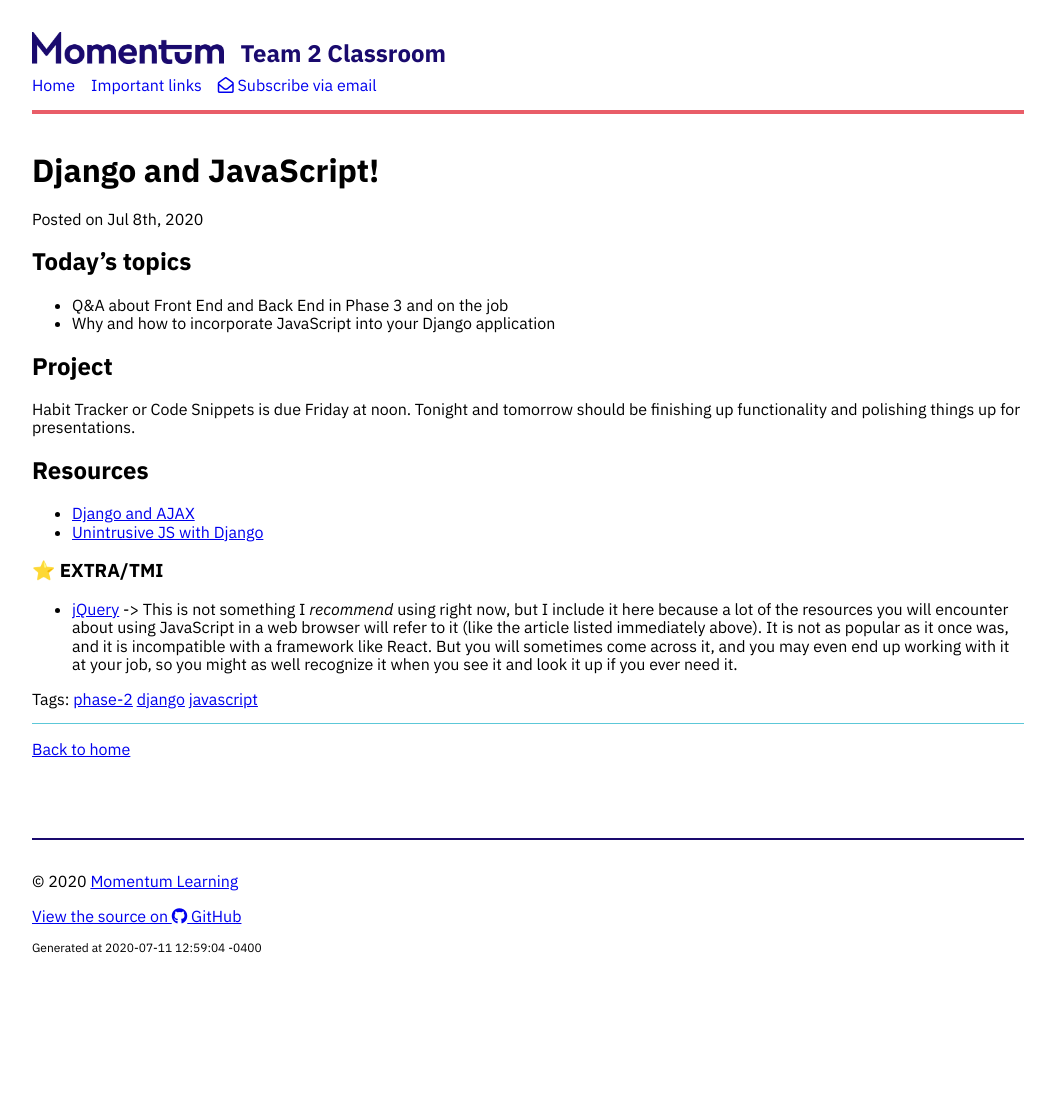
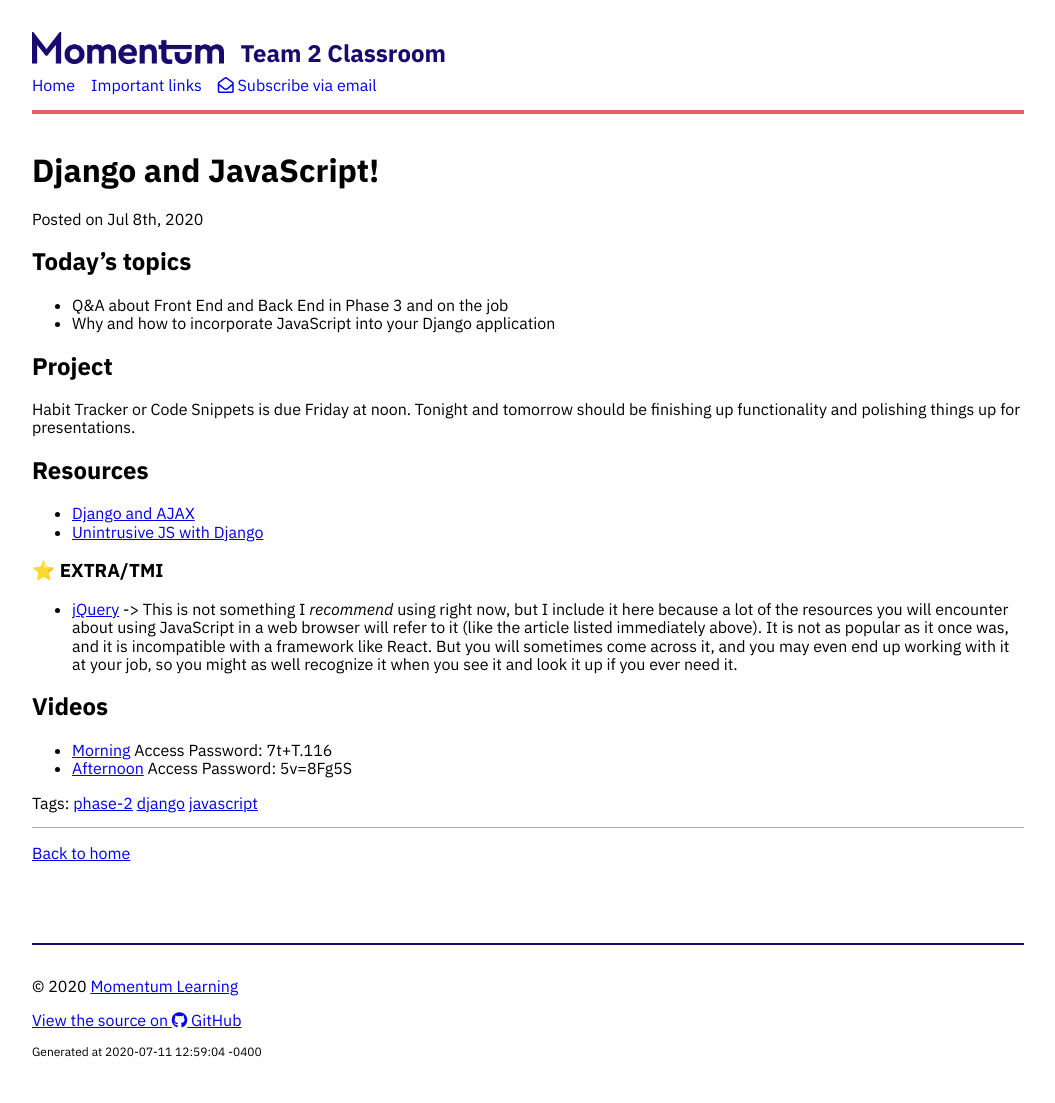
Before and after one commit to momentum-team-3/momentum-team-3.github.io, a Jekyll site: the page built from _posts/2020-07-08-django-and-js.md, in a window 1280 px wide. Shown: the whole page, without its empty margins (112-1167 px from the left). Built offline with Jekyll 4.4.1, drawn with Linux system fonts in a browser that asks for light colours; nearby versions of some CDN libraries; before the commit the page ends 999 px from its top, so only the background shows below that.

Commit message:
Add class videos

```diff
--- a/_posts/2020-07-08-django-and-js.md
+++ b/_posts/2020-07-08-django-and-js.md
@@ -21,3 +21,9 @@ Habit Tracker or Code Snippets is due Friday at noon. Tonight and tomorrow shoul
 ### ⭐ EXTRA/TMI
 
 - [jQuery](https://jquery.com/) -> This is not something I _recommend_ using right now, but I include it here because a lot of the resources you will encounter about using JavaScript in a web browser will refer to it (like the article listed immediately above). It is not as popular as it once was, and it is incompatible with a framework like React. But you will sometimes come across it, and you may even end up working with it at your job, so you might as well recognize it when you see it and look it up if you ever need it.
+
+
+## Videos
+
+- [Morning](https://us02web.zoom.us/rec/share/yvBSNr7Crk1JbJ2Rq1vxVKhxIoS6aaa8hyMW-6AMn0l20FJKQrGJ4T5i4klUIBRn) Access Password: 7t+T.116
+- [Afternoon](https://us02web.zoom.us/rec/share/wZZ2Pp2hr0BITbfu4VzteLY4OYT4T6a82ykerPcMyEa2CsZpkkxPhFuhbPhtpsta) Access Password: 5v=8Fg5S
```
